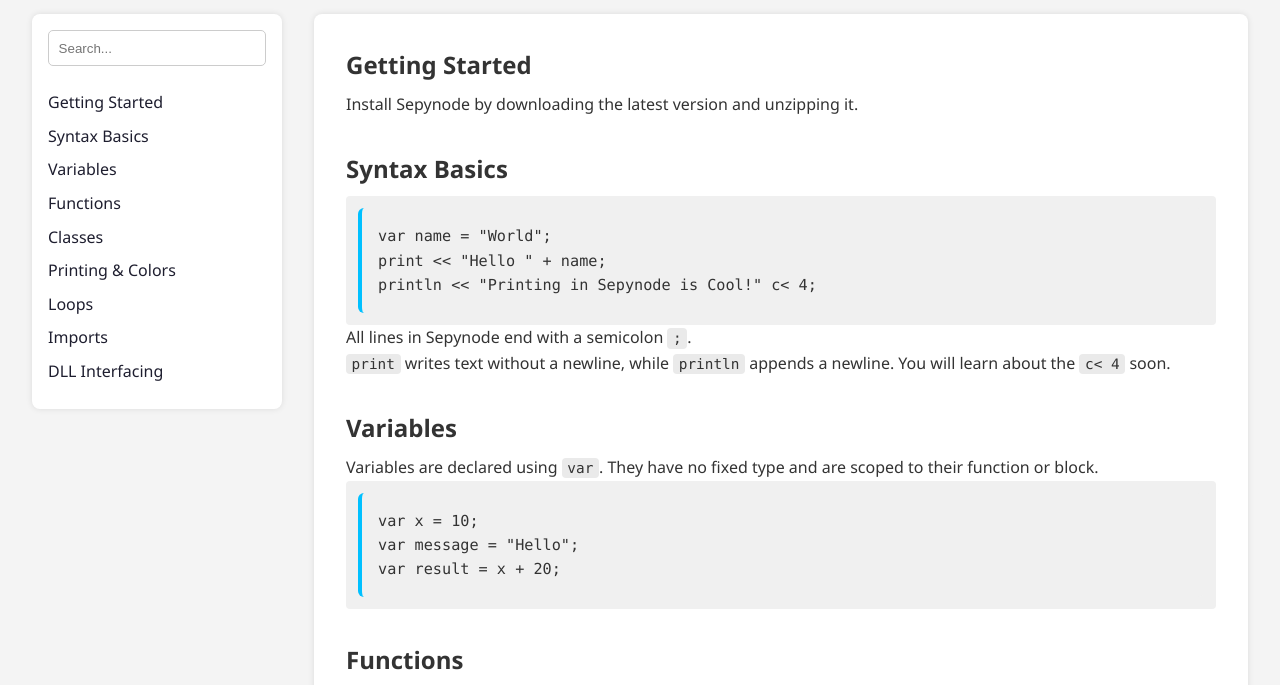
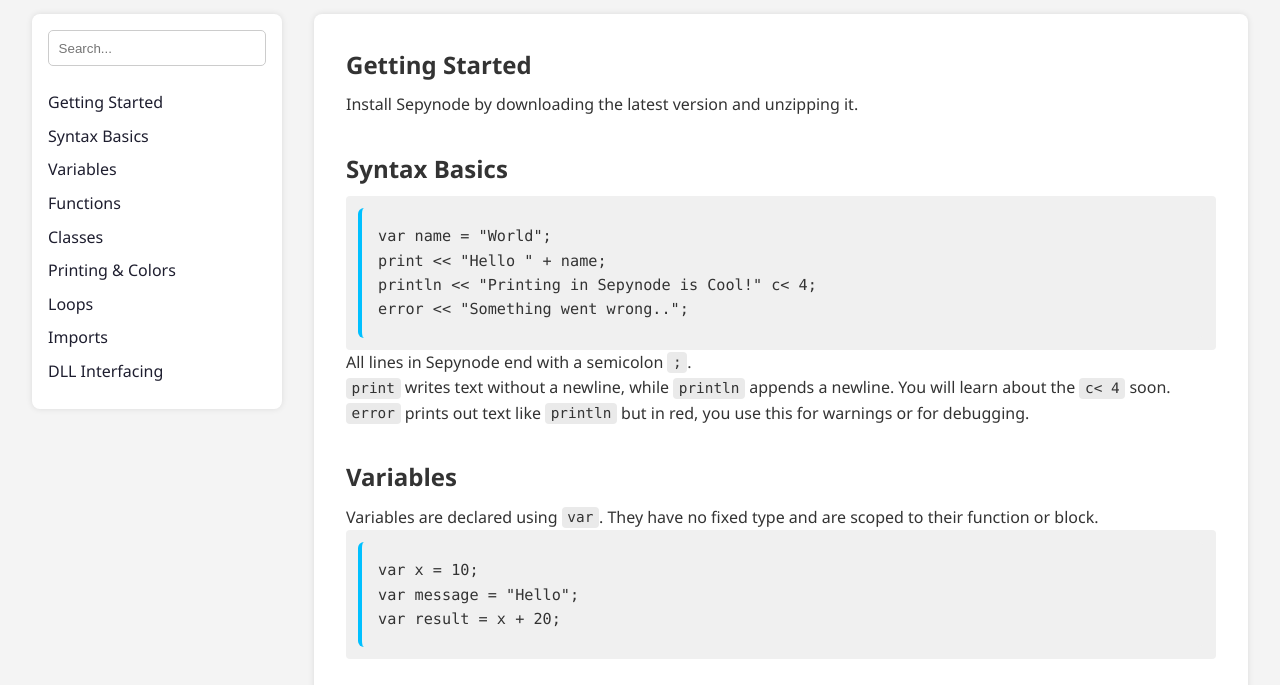
Before and after one commit to StufflyerScripting/Sepynode-web, a plain HTML site: page src/full-docs.html in a window 1280 px wide. Shown: the part 80-765 px from the top of the page. Drawn offline with Linux system fonts and the light colour scheme.

Commit message:
Update full-docs.html

```diff
--- a/src/full-docs.html
+++ b/src/full-docs.html
@@ -44,10 +44,11 @@
         <h2>Syntax Basics</h2>
         <pre><code>var name = "World";
 print << "Hello " + name;
-println << "Printing in Sepynode is Cool!" c< 4;</code></pre>
+println << "Printing in Sepynode is Cool!" c< 4;
+error << "Something went wrong..";</code></pre>
         <p>All lines in Sepynode end with a semicolon <code>;</code>.</p>
         <p><code>print</code> writes text without a newline, while <code>println</code> appends a newline. You will
-          learn about the <code>c< 4</code> soon.</code></p>
+          learn about the <code>c< 4</code> soon. <code>error</code> prints out text like <code>println</code> but in red, you use this for warnings or for debugging.</p>
       </section>
 
       <section id="variables">
```
